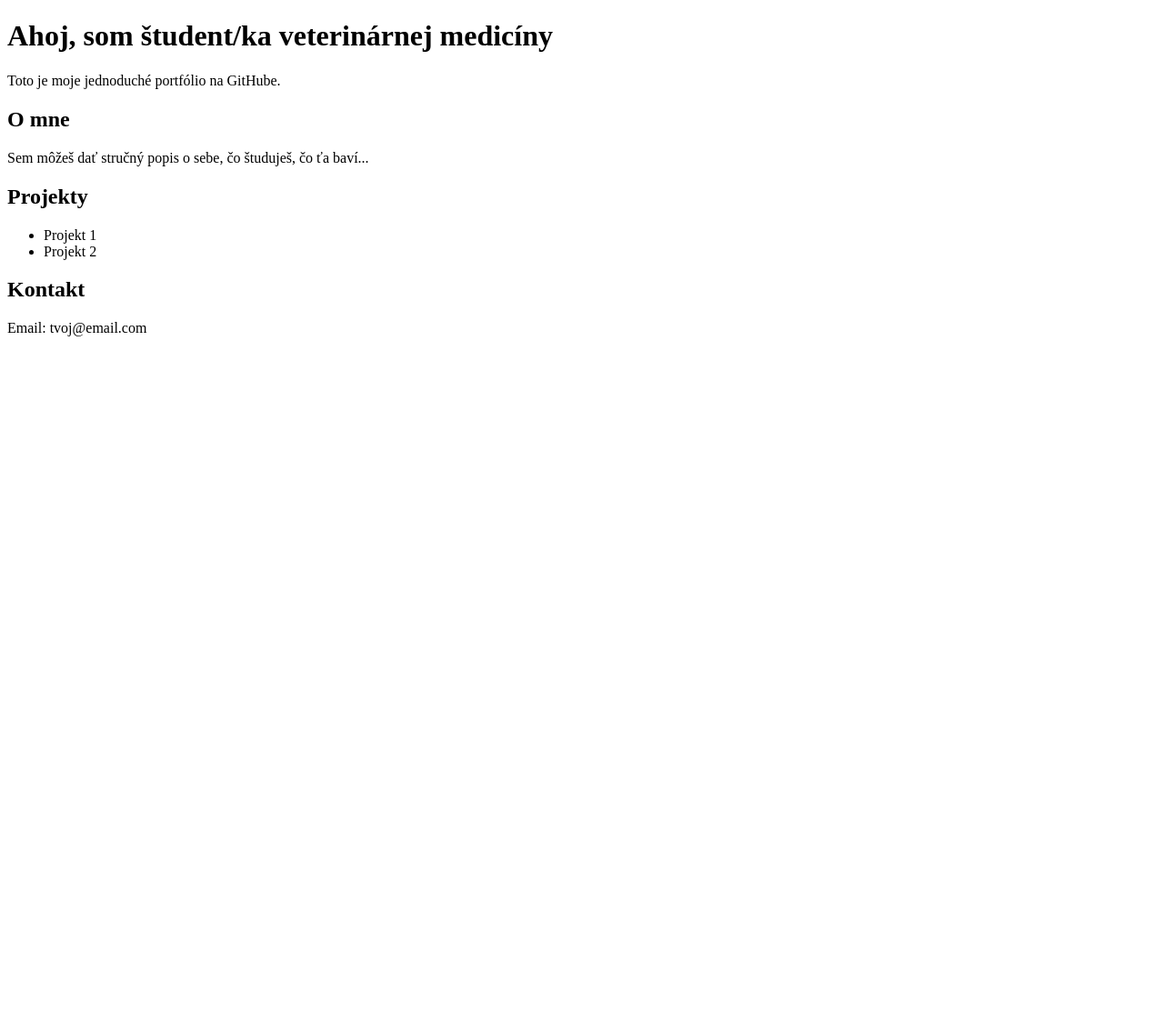
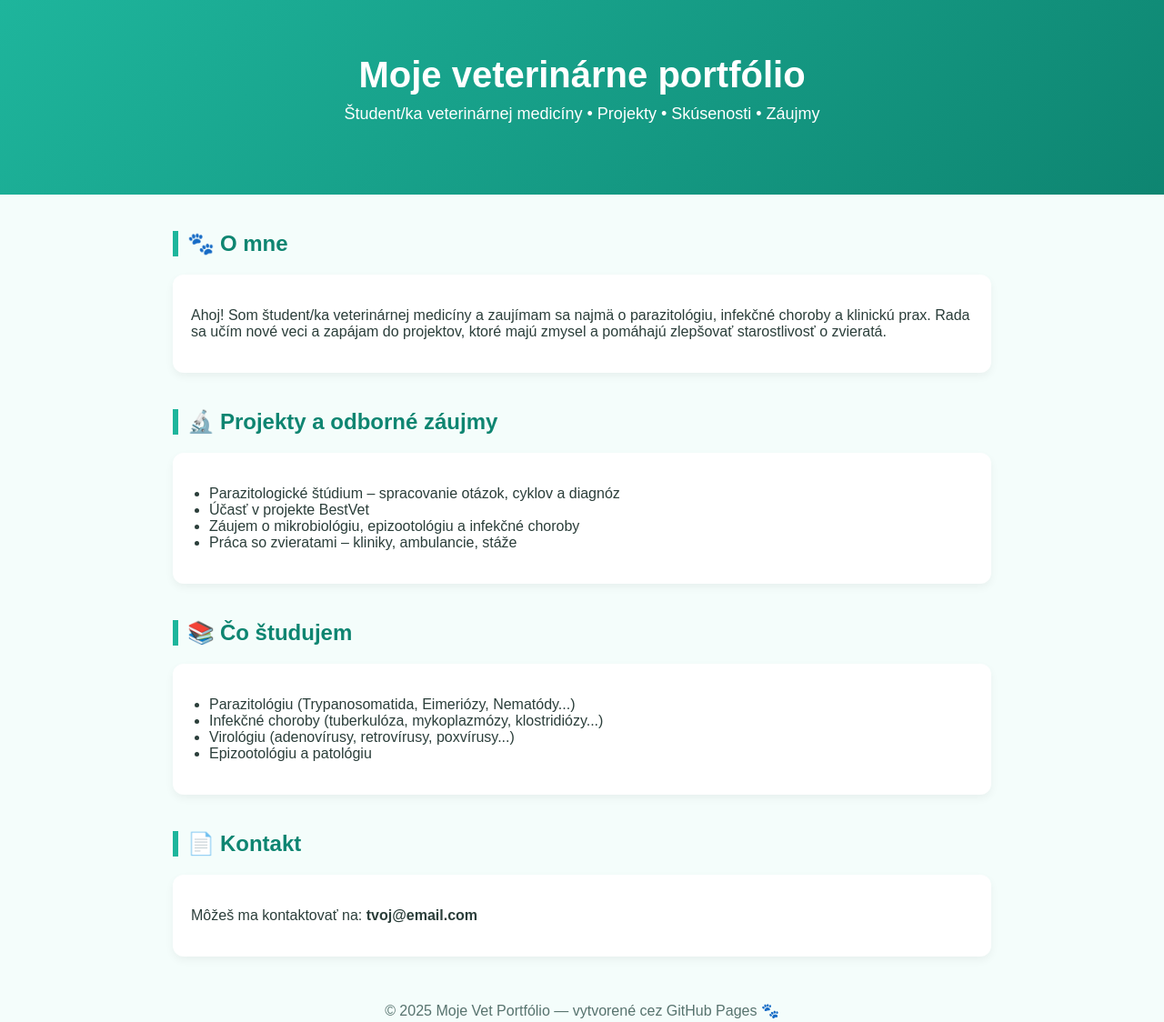
Before and after one commit to JakubLepen/jakublepen.github.io, a plain HTML site: page index.html in a window 1280 px wide. Shown: the whole page at 91% size. Before the commit the page ends 800 px from the top, so only its background shows below. Drawn offline with Linux system fonts and the light colour scheme.

Commit message:
Revise index.html for veterinary portfolio
Updated the HTML structure and content for a veterinary portfolio.

```diff
--- a/index.html
+++ b/index.html
@@ -1,23 +1,115 @@
 <!DOCTYPE html>
-<html>
+<html lang="sk">
 <head>
     <meta charset="UTF-8">
-    <title>Moje portfólio</title>
+    <meta name="viewport" content="width=device-width, initial-scale=1.0">
+    <title>Moje Vet Portfólio</title>
+    <style>
+        body {
+            margin: 0;
+            font-family: Arial, sans-serif;
+            background-color: #f4fdfb;
+            color: #2b3e3a;
+        }
+
+        header {
+            background: linear-gradient(135deg, #1eb59c, #0e8571);
+            padding: 60px 20px;
+            text-align: center;
+            color: white;
+        }
+
+        header h1 {
+            font-size: 40px;
+            margin: 0;
+        }
+
+        header p {
+            font-size: 18px;
+            margin-top: 10px;
+        }
+
+        .container {
+            max-width: 900px;
+            margin: 40px auto;
+            padding: 0 20px;
+        }
+
+        h2 {
+            color: #0e8571;
+            border-left: 6px solid #1eb59c;
+            padding-left: 10px;
+            margin-top: 40px;
+        }
+
+        .card {
+            background: white;
+            padding: 20px;
+            margin-top: 15px;
+            border-radius: 12px;
+            box-shadow: 0px 4px 10px rgba(0,0,0,0.05);
+        }
+
+        ul {
+            padding-left: 20px;
+        }
+
+        .footer {
+            text-align: center;
+            margin: 50px 0 20px;
+            color: #57736e;
+        }
+
+        .emoji {
+            font-size: 24px;
+            margin-right: 6px;
+        }
+    </style>
 </head>
 <body>
-    <h1>Ahoj, som študent/ka veterinárnej medicíny</h1>
-    <p>Toto je moje jednoduché portfólio na GitHube.</p>
 
-    <h2>O mne</h2>
-    <p>Sem môžeš dať stručný popis o sebe, čo študuješ, čo ťa baví...</p>
+<header>
+    <h1>Moje veterinárne portfólio</h1>
+    <p>Študent/ka veterinárnej medicíny • Projekty • Skúsenosti • Záujmy</p>
+</header>
 
-    <h2>Projekty</h2>
-    <ul>
-        <li>Projekt 1</li>
-        <li>Projekt 2</li>
-    </ul>
+<div class="container">
 
-    <h2>Kontakt</h2>
-    <p>Email: tvoj@email.com</p>
+    <h2><span class="emoji">🐾</span>O mne</h2>
+    <div class="card">
+        <p>Ahoj! Som študent/ka veterinárnej medicíny a zaujímam sa najmä o parazitológiu, infekčné choroby a klinickú prax. Rada sa učím nové veci a zapájam do projektov, ktoré majú zmysel a pomáhajú zlepšovať starostlivosť o zvieratá.</p>
+    </div>
+
+    <h2><span class="emoji">🔬</span>Projekty a odborné záujmy</h2>
+    <div class="card">
+        <ul>
+            <li>Parazitologické štúdium – spracovanie otázok, cyklov a diagnóz</li>
+            <li>Účasť v projekte BestVet</li>
+            <li>Záujem o mikrobiológiu, epizootológiu a infekčné choroby</li>
+            <li>Práca so zvieratami – kliniky, ambulancie, stáže</li>
+        </ul>
+    </div>
+
+    <h2><span class="emoji">📚</span>Čo študujem</h2>
+    <div class="card">
+        <ul>
+            <li>Parazitológiu (Trypanosomatida, Eimeriózy, Nematódy...)</li>
+            <li>Infekčné choroby (tuberkulóza, mykoplazmózy, klostridiózy...) </li>
+            <li>Virológiu (adenovírusy, retrovírusy, poxvírusy...)</li>
+            <li>Epizootológiu a patológiu</li>
+        </ul>
+    </div>
+
+    <h2><span class="emoji">📄</span>Kontakt</h2>
+    <div class="card">
+        <p>Môžeš ma kontaktovať na: <b>tvoj@email.com</b></p>
+    </div>
+
+</div>
+
+<div class="footer">
+    © 2025 Moje Vet Portfólio — vytvorené cez GitHub Pages 🐾
+</div>
+
 </body>
 </html>
```
